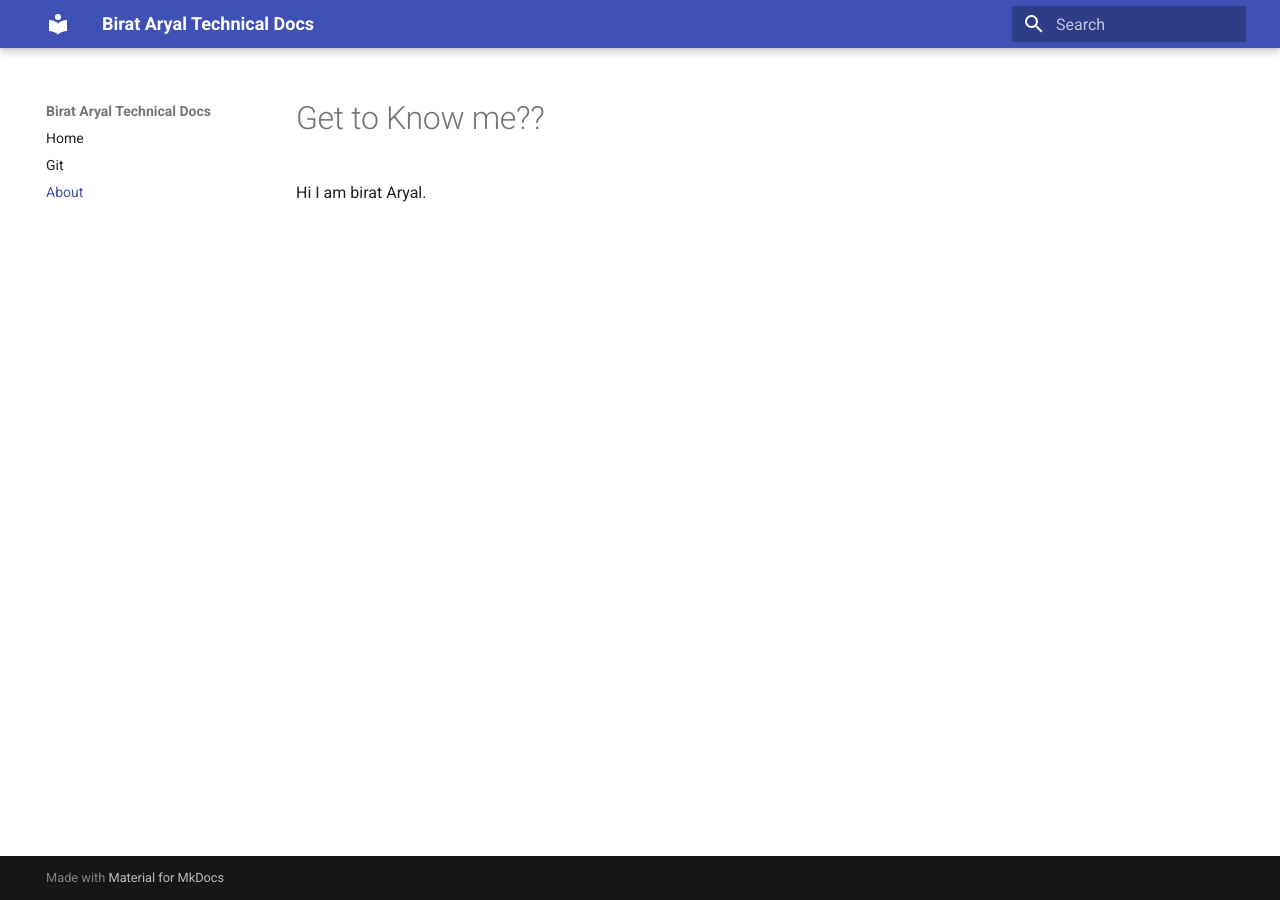
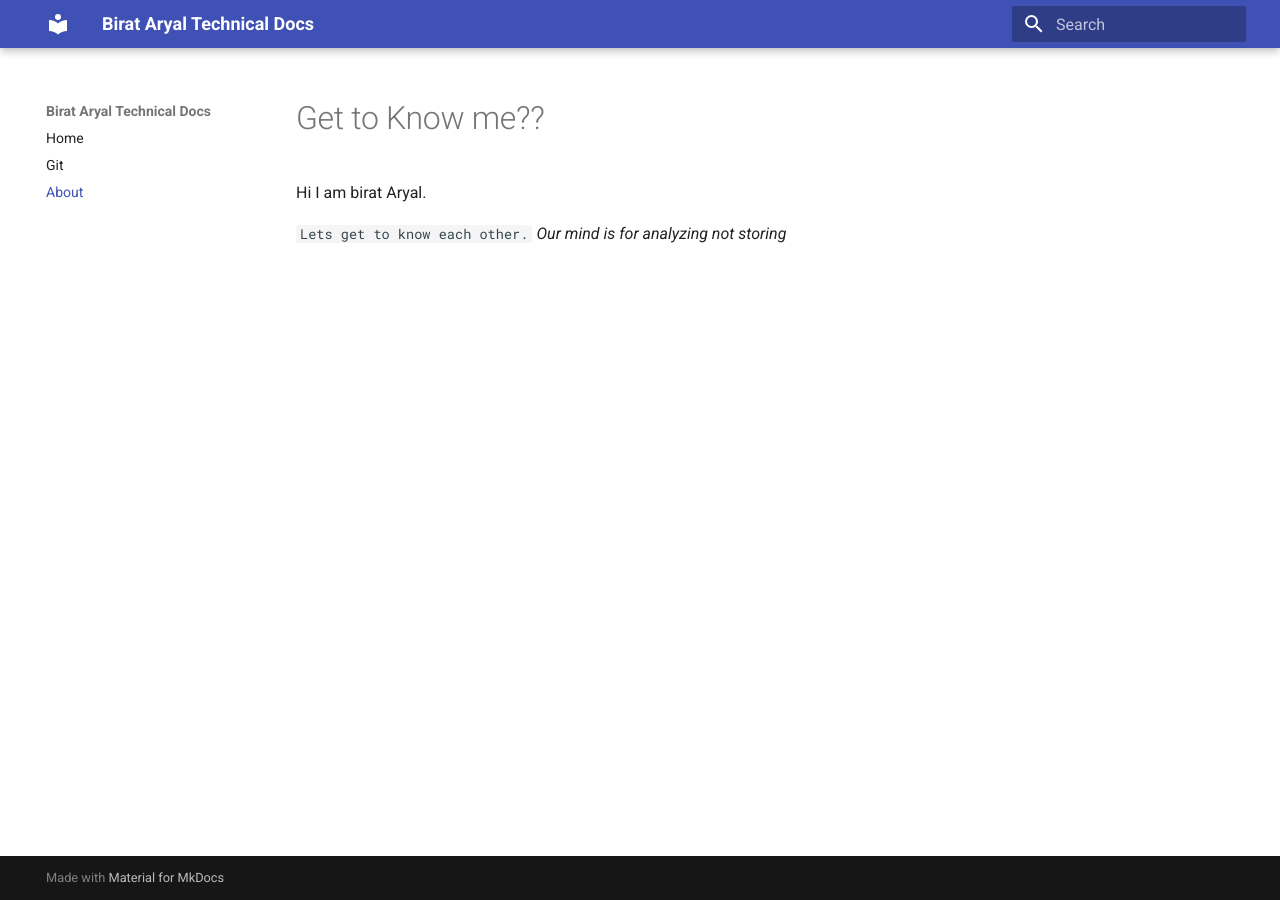
Before and after one commit to BiratAryal/BiratAryal.github.io, an MkDocs documentation site: the page built from docs/about.md, in a window 1280 px wide. Built offline with MkDocs 1.6.1 and Material for MkDocs 9.7.7, drawn with Linux system fonts in a browser that asks for light colours.

Commit message:
vault backup: 2025-06-14 23:37:57

```diff
--- a/docs/about.md
+++ b/docs/about.md
@@ -1,2 +1,5 @@
 # Get to Know me??
 Hi I am birat Aryal.
+
+`Lets get to know each other.`
+*Our mind is for analyzing not storing*
```
